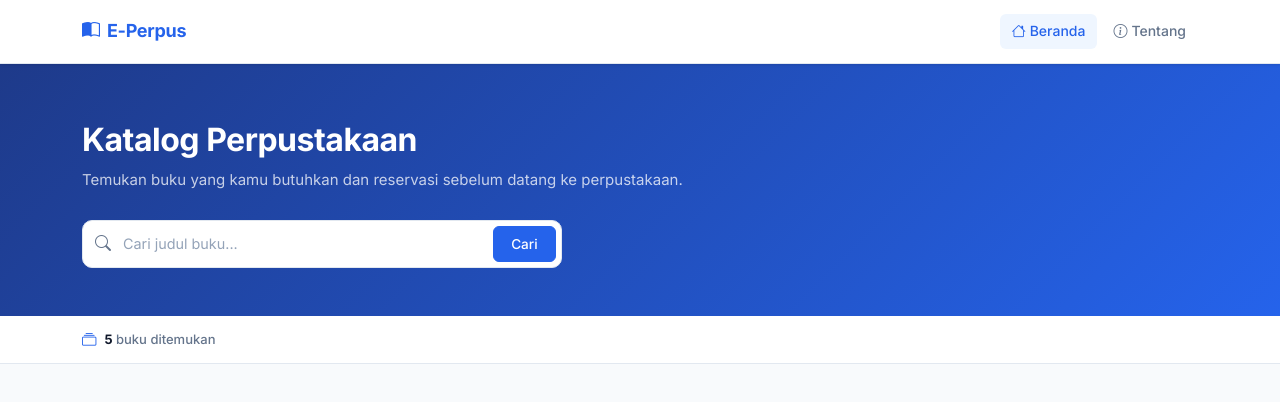
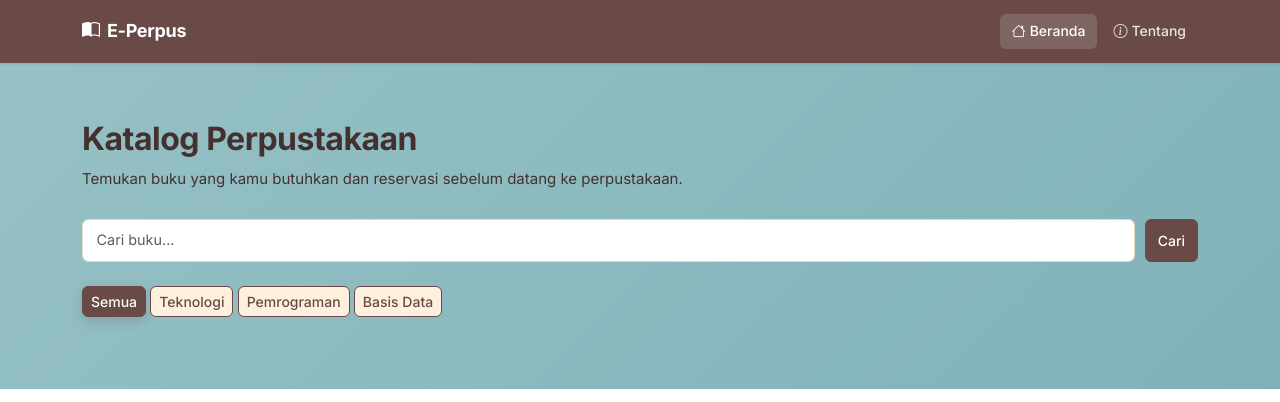
Before and after one commit to slf4A/UAS-Praktikum-PPL_SistemManajemenBuku, a Django app: page / in a window 1280 px wide. Shown: the top 402 px of the page. Run offline with Django 4.2, Linux system fonts and the light colour scheme; data comes from the database, SQL or seed files in the repository.

Commit message:
chore : perbaikki tampilan dan detail UI/UX

```diff
--- a/inventory/views.py
+++ b/inventory/views.py
@@ -1,15 +1,29 @@
 from django.shortcuts import render, get_object_or_404, redirect
-from .models import Buku, Reservasi
+from .models import Buku, Reservasi, Kategori
 from .forms import ReservasiForm
 
 
 def index(request):
     query = request.GET.get('q', '')
+    kategori_id = request.GET.get('kategori', '')
+
+    buku_list = Buku.objects.all()
+    kategori_list = Kategori.objects.all()
+
+    if kategori_id:
+        buku_list = buku_list.filter(kategori_id=kategori_id)
+
     if query:
-        buku_list = Buku.objects.filter(judul__icontains=query)
-    else:
-        buku_list = Buku.objects.all()
-    return render(request, 'index.html', {'buku_list': buku_list})
+        buku_list = buku_list.filter(judul__icontains=query)
+
+    context = {
+        'buku_list': buku_list,
+        'kategori_list': kategori_list,
+        'query': query,
+        'kategori_aktif': kategori_id,
+    }
+
+    return render(request, 'index.html', context)
 
 
 def detail_buku(request, pk):
--- a/templates/base.html
+++ b/templates/base.html
@@ -15,17 +15,17 @@
   <style>
 
     :root {
-      --c-primary:      #2563EB;
-      --c-primary-dark: #1D4ED8;
-      --c-primary-soft: #EFF6FF;
-      --c-accent:       #F59E0B;
+      --c-primary:      #694A47;
+      --c-primary-dark: #553A38;
+      --c-primary-soft: #F4E3D6;
+      --c-accent:       #96C1C5;
       --c-success:      #16A34A;
       --c-danger:       #DC2626;
       --c-surface:      #FFFFFF;
-      --c-bg:           #F8FAFC;
-      --c-border:       #E2E8F0;
-      --c-text:         #0F172A;
-      --c-text-muted:   #64748B;
+      --c-bg:           #FFF0DE;
+      --c-border:       #E6D8C7;
+      --c-text:         #3E2C2A;
+      --c-text-muted:   #7D6A67;
       --radius-sm:      6px;
       --radius-md:      10px;
       --radius-lg:      16px;
@@ -50,8 +50,8 @@
 
 
     .site-nav {
-      background: var(--c-surface);
-      border-bottom: 1px solid var(--c-border);
+      background: #694A47;
+      border-bottom: none;
       padding: .75rem 0;
       position: sticky;
       top: 0;
@@ -61,7 +61,7 @@
     .site-nav .navbar-brand {
       font-weight: 700;
       font-size: 1.125rem;
-      color: var(--c-primary) !important;
+      color: white !important;
       display: flex;
       align-items: center;
       gap: .45rem;
@@ -70,15 +70,15 @@
     .site-nav .nav-link {
       font-size: .875rem;
       font-weight: 500;
-      color: var(--c-text-muted) !important;
+       color: rgba(255,255,255,.85) !important;
       padding: .4rem .75rem !important;
       border-radius: var(--radius-sm);
       transition: color .15s, background .15s;
     }
     .site-nav .nav-link:hover,
     .site-nav .nav-link.active {
-      color: var(--c-primary) !important;
-      background: var(--c-primary-soft);
+      color: white !important;
+      background: rgba(255,255,255,.15);
     }
     .nav-btn {
       background: var(--c-primary);
--- a/templates/index.html
+++ b/templates/index.html
@@ -5,18 +5,18 @@
 {% block extra_css %}
 <style>
   .hero {
-    background: linear-gradient(135deg, #1E3A8A 0%, #2563EB 100%);
+    background: linear-gradient(135deg,#96C1C5,#7FB2B8);
     padding: 3.5rem 0 3rem;
   }
   .hero h1 {
     font-size: 2rem;
     font-weight: 700;
-    color: #fff;
+    color:#44312f;
     letter-spacing: -.5px;
     line-height: 1.25;
   }
   .hero p {
-    color: rgba(255,255,255,.75);
+    color:#44312f;
     font-size: .9375rem;
     margin-top: .5rem;
     margin-bottom: 1.75rem;
@@ -42,10 +42,29 @@
 
   .catalog-section { padding: 2.5rem 0; }
 
-  /* Book card hover lift */
+
   .book-card { cursor: default; }
   .book-card:hover { transform: translateY(-3px); }
   .book-card .card-body .btn { font-size: .8125rem; padding: .4rem .9rem; }
+
+  .category-btn {
+    border: 1px solid #694A47;
+    background-color: #FFF0DE;
+    color: #694A47;
+  }
+
+  .category-btn:hover {
+    background-color: #694A47;
+    color: white;
+  }
+
+  .category-btn.active {
+    background-color: #694A47;
+    border-color: #694A47;
+    color: white;
+    box-shadow: 0 4px 12px rgba(105,74,71,.25);
+  }
+
 </style>
 {% endblock %}
 
@@ -56,19 +75,40 @@
   <div class="container">
     <h1>Katalog Perpustakaan</h1>
     <p>Temukan buku yang kamu butuhkan dan reservasi sebelum datang ke perpustakaan.</p>
-    <form method="GET" action="" class="hero-search">
-      <div class="search-wrap">
-        <span class="search-icon"><i class="bi bi-search"></i></span>
-        <input
-          name="q"
-          type="search"
-          placeholder="Cari judul buku..."
-          value="{{ request.GET.q }}"
-          autocomplete="off"
-        />
-        <button type="submit" class="btn btn-primary">Cari</button>
+    <form method="GET" class="mb-4">
+      <div style="display:flex; gap:10px;">
+          <input
+              type="text"
+              name="q"
+              value="{{ query }}"
+              placeholder="Cari buku..."
+              class="form-control"
+          >
+
+          {% if kategori_aktif %}
+          <input type="hidden" name="kategori" value="{{ kategori_aktif }}">
+          {% endif %}
+
+          <button type="submit" class="btn btn-primary">
+              Cari
+          </button>
       </div>
     </form>
+
+    <div class="mb-4">
+      <a href="{% url 'index' %}"
+        class="btn btn-sm category-btn {% if not kategori_aktif %}active{% endif %}">
+          Semua
+      </a>
+
+      {% for kategori in kategori_list %}
+        <a href="?kategori={{ kategori.id }}"
+          class="btn btn-sm category-btn {% if kategori_aktif == kategori.id|stringformat:'s' %}active{% endif %}">
+          {{ kategori.nama }}
+        </a>
+        {% endfor %}
+    </div>
+
   </div>
 </section>
 
```
Also changed, not shown: other parts of templates/base.html (+45 -13 lines).
